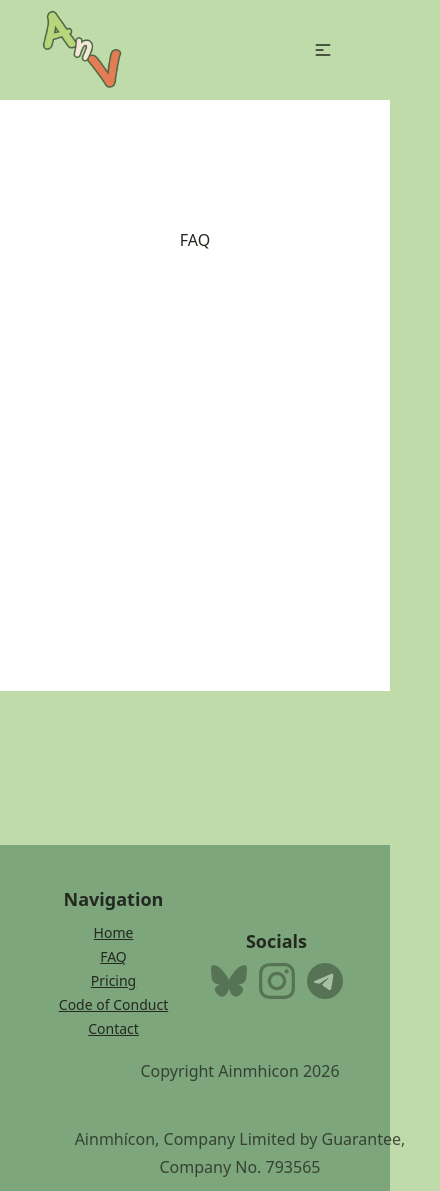
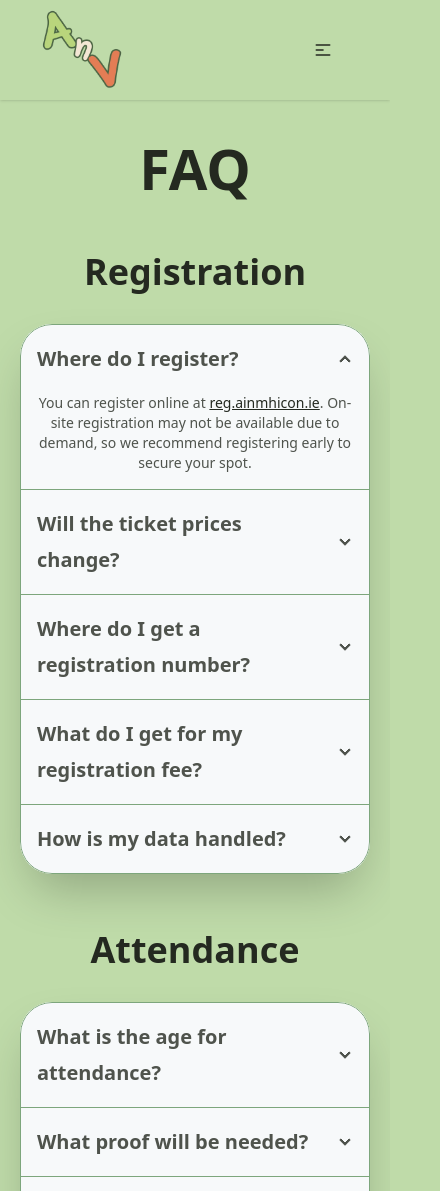
Before and after one commit to ja-zzy/ainmhicon.ie, a Next.js app: page /faq in a window 390 px wide. Shown: the top 1191 px of the page, 440 px wide, since content can reach past the window. Built offline with nearby package versions, Linux system fonts and the light colour scheme.

Commit message:
FAQ page

```diff
--- a/app/components/footer.tsx
+++ b/app/components/footer.tsx
@@ -31,7 +31,7 @@ export default function Footer() {
                 <p>Copyright Ainmhicon 2026</p>
 
                 <p>Ainmhícon, Company Limited by Guarantee, Company No. 793565</p>
-                <iframe src="https://www.google.com/maps/embed?pb=!1m18!1m12!1m3!1d2381.3135191246683!2d-6.404527722599578!3d53.35554377229208!2m3!1f0!2f0!3f0!3m2!1i1024!2i768!4f13.1!3m3!1m2!1s0x486772dbc7d4f509%3A0x99f42331b285eb66!2sClayton%20Hotel%20Liffey%20Valley!5e0!3m2!1sen!2suk!4v1780135186334!5m2!1sen!2suk" width='400px' height='300px' loading="lazy" referrerPolicy="no-referrer-when-downgrade" ></iframe>
+                <iframe src="https://www.google.com/maps/embed?pb=!1m18!1m12!1m3!1d2381.3135191246683!2d-6.404527722599578!3d53.35554377229208!2m3!1f0!2f0!3f0!3m2!1i1024!2i768!4f13.1!3m3!1m2!1s0x486772dbc7d4f509%3A0x99f42331b285eb66!2sClayton%20Hotel%20Liffey%20Valley!5e0!3m2!1sen!2suk!4v1780135186334!5m2!1sen!2suk" width='400px' height='300px' className='w-auto lg:w-100' loading="lazy" referrerPolicy="no-referrer-when-downgrade" ></iframe>
             </section>
 
         </footer >
--- a/app/components/nav-bar.tsx
+++ b/app/components/nav-bar.tsx
@@ -2,7 +2,7 @@ import LinkButton from "./link-button";
 
 export default function NavBar() {
     return (
-        <nav className='navbar w-full h-25 flex flex-row px-10 bg-base-100 justify-between'>
+        <nav className='navbar w-full h-25 flex flex-row px-10 bg-base-100 justify-between shadow-sm'>
 
             <div className="navbar-start h-full w-auto">
                 <a href='/' className='mr-auto shrink-0  h-full' >
--- a/app/faq/page.tsx
+++ b/app/faq/page.tsx
@@ -1,9 +1,86 @@
 export default function Faq() {
     return (
-        <div className="flex flex-col flex-1 items-center justify-center bg-zinc-50 font-sans dark:bg-black">
-            <main className="flex flex-1 w-full max-w-3xl flex-col items-center justify-between py-32 px-16 bg-white dark:bg-black sm:items-start">
-                FAQ
-            </main>
+        <div className="flex flex-col flex-1 items-center">
+            <div className="w-full bg-base-100 px-5">
+                <article className="prose prose-xl m-auto py-10 text-center">
+                    <h1>FAQ</h1>
+                    <h2>Registration</h2>
+
+                    <div className="join join-vertical bg-accent overflow-hidden radius rounded-4xl w-full shadow-2xl">
+                        <div className="collapse collapse-arrow join-item border-base-300 border">
+                            <input type="radio" name="my-accordion-4" defaultChecked />
+                            <div className="collapse-title font-semibold text-left">Where do I register?</div>
+                            <div className="collapse-content text-sm">You can register online at <a href='https://reg.ainmhicon.ie'>reg.ainmhicon.ie</a>. On-site registration may not be available due to demand, so we recommend registering early to secure your spot. </div>
+                        </div>
+                        <div className="collapse collapse-arrow join-item border-base-300 border">
+                            <input type="radio" name="my-accordion-4" />
+                            <div className="collapse-title font-semibold text-left">Will the ticket prices change?</div>
+                            <div className="collapse-content text-sm">A €10 Early Bird discount will be available for tickets bought between August 25th to October 4th. Standard price applies from October 5th to January 4th. A €10 late fee will be applied from January 5th to February 28th. </div>
+                        </div>
+                        <div className="collapse collapse-arrow join-item border-base-300 border">
+                            <input type="radio" name="my-accordion-4" />
+                            <div className="collapse-title font-semibold text-left">Where do I get a registration number?</div>
+                            <div className="collapse-content text-sm">You’ll receive your registration number on our registration website after your payment has been processed. You may be asked for this number during check-in or pre-event communications. </div>
+                        </div>
+                        <div className="collapse collapse-arrow join-item border-base-300 border">
+                            <input type="radio" name="my-accordion-4" />
+                            <div className="collapse-title font-semibold text-left">What do I get for my registration fee?</div>
+                            <div className="collapse-content text-sm">You’ll get access to all events for the day(s) you have booked, a conbadge, lanyard, conbook, and more! We’ll post a full breakdown of perks soon. </div>
+                        </div>
+                        <div className="collapse collapse-arrow join-item border-base-300 border">
+                            <input type="radio" name="my-accordion-4" />
+                            <div className="collapse-title font-semibold text-left">How is my data handled?</div>
+                            <div className="collapse-content text-sm">We handle your data in line with GDPR. For more info please see our <a href='/privacy-policy'>Privacy Policy</a></div>
+                        </div>
+                    </div>
+
+                    <h2>Attendance</h2>
+
+                    <div className="join join-vertical bg-accent overflow-hidden radius rounded-4xl w-full shadow-2xl">
+                        <div className="collapse collapse-arrow join-item border-base-300 border">
+                            <input type="radio" name="my-accordion-4" />
+                            <div className="collapse-title font-semibold text-left">What is the age for attendance?</div>
+                            <div className="collapse-content text-sm">All attendees must be 18+ on the day of attendance with a valid form of ID.  </div>
+                        </div>
+                        <div className="collapse collapse-arrow join-item border-base-300 border">
+                            <input type="radio" name="my-accordion-4" />
+                            <div className="collapse-title font-semibold text-left">What proof will be needed?</div>
+                            <div className="collapse-content text-sm">Please refer to our <a href='code-of-conduct'>Code of Conduct</a> for acceptable forms of ID. If you are unsure about your form of identification, please email <a href='mainto:conops@ainmhicon.ie'>conops@ainmhicon.ie</a> </div>
+                        </div>
+                        <div className="collapse collapse-arrow join-item border-base-300 border">
+                            <input type="radio" name="my-accordion-4" />
+                            <div className="collapse-title font-semibold text-left">What happens if I do not have a valid form of ID?</div>
+                            <div className="collapse-content text-sm">If you do not have a valid form of identification on the day, you will not be allowed to access the event, and your registration fee will not be refunded. YOU HAVE BEEN WARNED! </div>
+                        </div>
+                    </div>
+
+
+                    <h2>Payments and Cancellations</h2>
+
+                    <div className="join join-vertical bg-accent overflow-hidden radius rounded-4xl w-full shadow-2xl">
+                        <div className="collapse collapse-arrow join-item border-base-300 border">
+                            <input type="radio" name="my-accordion-4" />
+                            <div className="collapse-title font-semibold text-left">How do you accept payments?</div>
+                            <div className="collapse-content text-sm">Our registration system uses Stripe, which allows for easy and secure card payments online. Once your payment has been confirmed, you will receive payment confirmation and your registration number. </div>
+                        </div>
+                        <div className="collapse collapse-arrow join-item border-base-300 border">
+                            <input type="radio" name="my-accordion-4" />
+                            <div className="collapse-title font-semibold text-left">Can I upgrade my ticket?</div>
+                            <div className="collapse-content text-sm">Yes, if you have paid for a ticket and wish to upgrade it, you can get in contact with <a href='mainto:reg@ainmhicon.ie'>reg@ainmhicon.ie</a> </div>
+                        </div>
+                        <div className="collapse collapse-arrow join-item border-base-300 border">
+                            <input type="radio" name="my-accordion-4" />
+                            <div className="collapse-title font-semibold text-left">Can I cancel my registration payment?</div>
+                            <div className="collapse-content text-sm">You can request a cancellation before 30th November 2025 via <a href='mainto:reg@ainmhicon.ie'>reg@ainmhicon.ie</a>. If you request a refund outside of this time period, we may be unable to refund you. </div>
+                        </div>
+                        <div className="collapse collapse-arrow join-item border-base-300 border">
+                            <input type="radio" name="my-accordion-4" />
+                            <div className="collapse-title font-semibold text-left">Registration is closed, can I still edit my registration info?</div>
+                            <div className="collapse-content text-sm">After the registration closing date has passed, no changes can be made to your information, except potentially in exceptional circumstances. Please contact  <a href='mainto:reg@ainmhicon.ie'>reg@ainmhicon.ie</a> in the event you require assistance.  </div>
+                        </div>
+                    </div>
+                </article>
+            </div>
         </div>
     );
 }
```
